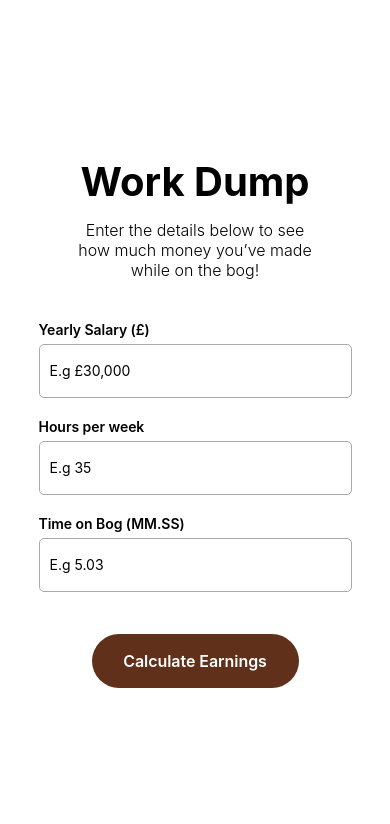
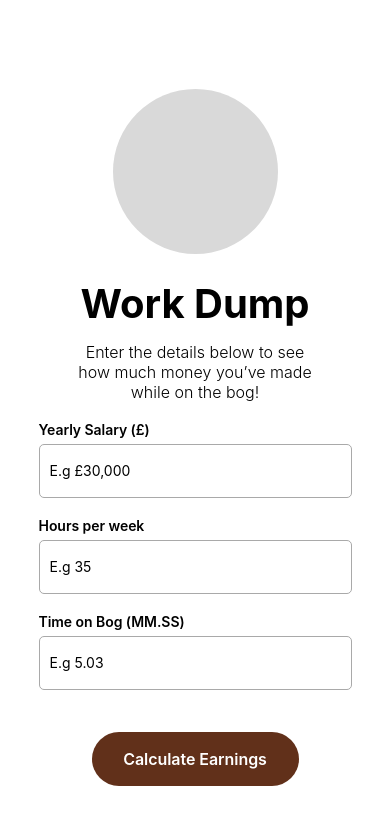
Before and after one commit to Dash1704/Work-Dump, a React Native app: screen / in a window 390 px wide. Shown: the top 824 px of the page. Built offline with nearby package versions, Linux system fonts and the light colour scheme.

Commit message:
Added grey box to title page

```diff
--- a/App.tsx
+++ b/App.tsx
@@ -4,6 +4,7 @@ import { InputBox } from './components/InputBox'
 import { Title } from './components/Title'
 import { BogButton } from './components/BogButton';
 import { ResultModal } from './components/ResultModal';
+import { Logo } from './components/Logo';
 
 function App() {
   const [salary, setSalary] = useState<number | string>('')
@@ -43,22 +44,22 @@ function App() {
   return (
     <View style={styles.container}>
 
+      < Logo />
       < Title />
 
-      <View style={{marginTop: 39}}>
+      <View>
         <InputBox boxTitle='Yearly Salary (£)' onChangeText={setSalary} placeholder='E.g £30,000'>{salary}</InputBox>
       </View>
 
-      <View style={{marginTop: 18}}>
+      <View>
         <InputBox boxTitle='Hours per week' onChangeText={setWeekHours} placeholder='E.g 35'>{weekHours}</InputBox>
       </View>
 
-      <View style={{marginTop: 18}}>
+      <View>
         <InputBox boxTitle='Time on Bog (MM.SS)' onChangeText={setTime} placeholder='E.g 5.03'>{time}</InputBox>
       </View>
 
       <BogButton title='Calculate Earnings' onPress={
-        // () => setShowEarnings(true)
         () => setVisible(true)
       }/>
 
@@ -76,6 +77,14 @@ function App() {
         </View>
         <Text>{earnings}</Text>
         <Text style={styles.modalResult}>per poo</Text>
+
+        <BogButton
+          title='Reset Calculation'
+          onPress={() => {
+            setVisible(false)
+            // reset()
+          }}
+        />
       </ResultModal>
 
     </View>
@@ -112,7 +121,8 @@ const styles = StyleSheet.create({
   },
   headerText: {
     fontSize: 26,
-    fontWeight: "700"
+    fontWeight: "700",
+    // fontFamily: "Inter"
   },
   modalResult: {
     marginVertical: 30,
--- a/components/InputBox.tsx
+++ b/components/InputBox.tsx
@@ -21,7 +21,8 @@ export function InputBox(props: any){
 
 const styles = StyleSheet.create({
   container: {
-    width: 313
+    width: 313,
+    marginTop: 17
   },
   titleText: {
     fontSize: 14,
--- /dev/null
+++ b/components/Logo.tsx
@@ -0,0 +1,20 @@
+import React, { useState } from 'react';
+import { StyleSheet, Text, View, TextInput, Button } from 'react-native';
+
+export function Logo(){
+  return (
+    <View style={styles.circle}>
+
+    </View>
+  )
+}
+
+const styles = StyleSheet.create({
+  circle: {
+    width: 165,
+    height: 165,
+    borderRadius: 165 / 2,
+    backgroundColor: '#D9D9D9',
+    marginTop: 30
+  },
+})
--- a/components/Title.tsx
+++ b/components/Title.tsx
@@ -14,7 +14,8 @@ const styles = StyleSheet.create({
   title: {
     fontSize: 40,
     fontWeight: '700',
-    textAlign: 'center'
+    textAlign: 'center',
+    marginTop: 25
   },
   info: {
     fontSize: 16,
```
Also changed, not shown: 1 other file (tests, documents, lock files or other folders).
